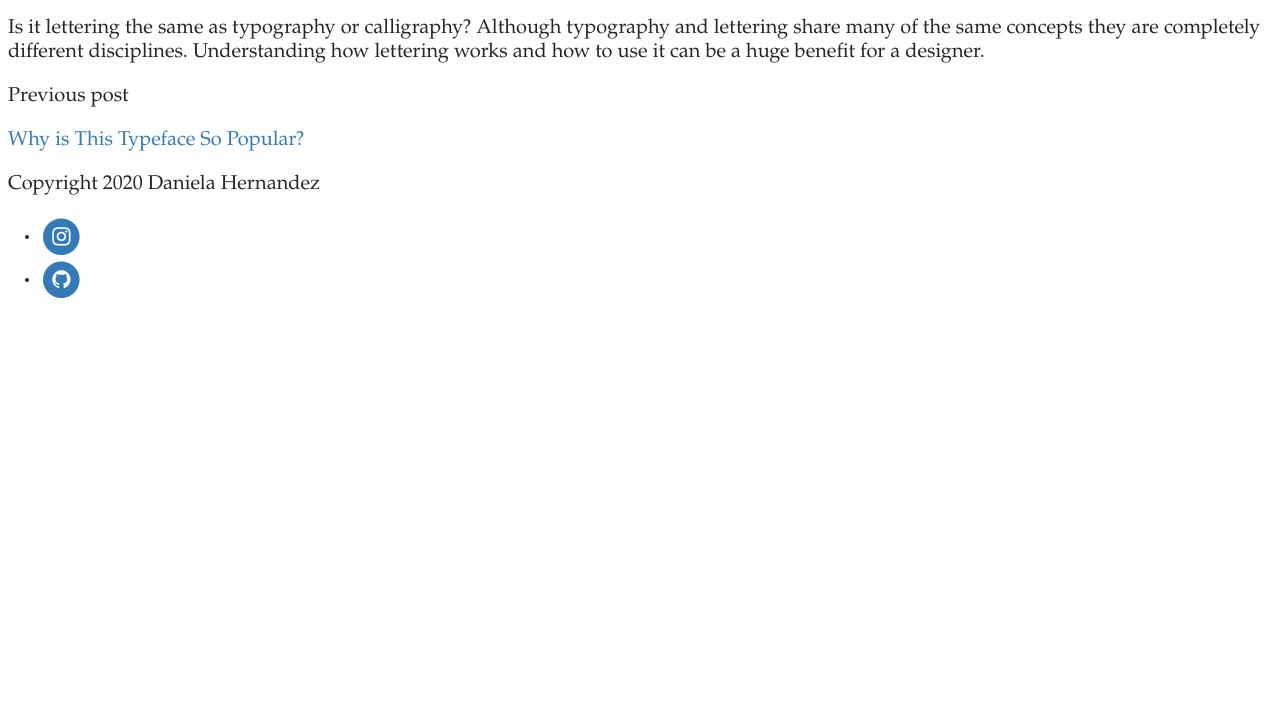
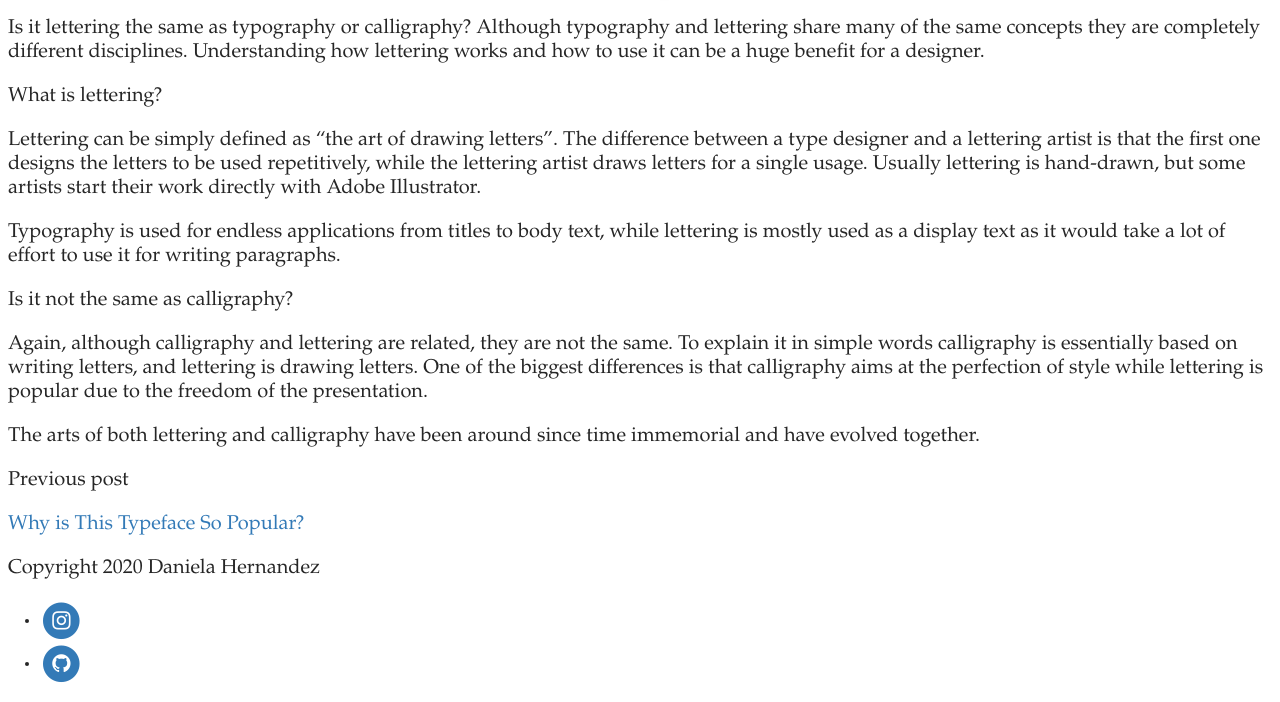
Before and after one commit to danielaher1899/danysblog, a Jekyll site: the page built from _posts/2020-10-22-lettering-and-its-benefits-in-design.md, in a window 1280 px wide and 900 px high, scrolled down 1659 px, cut to the strip 198-900 px from the top of the window. Built offline with Jekyll 4.4.1, drawn with Linux system fonts in a browser that asks for light colours; some web fonts are replaced; before the commit the page ends 2175 px from its top, so only the background shows below that.

Commit message:
Update Post “2020-10-22-lettering-and-its-benefits-in-design”

```diff
--- a/_posts/2020-10-22-lettering-and-its-benefits-in-design.md
+++ b/_posts/2020-10-22-lettering-and-its-benefits-in-design.md
@@ -6,3 +6,15 @@ header_feature_image: ../uploads/umberto-qjuzfco-p3a-unsplash.jpg
 comments: true
 ---
 Is it lettering the same as typography or calligraphy? Although typography and lettering share many of the same concepts they are completely different disciplines. Understanding how lettering works and how to use it can be a huge benefit for a designer.
+
+What is lettering?
+
+Lettering can be simply defined as “the art of drawing letters”. The difference between a type designer and a lettering artist is that the first one designs the letters to be used repetitively, while the lettering artist draws letters for a single usage. Usually lettering is hand-drawn, but some artists start their work directly with Adobe Illustrator.
+
+Typography is used for endless applications from titles to body text, while lettering is mostly used as a display text as it would take a lot of effort to use it for writing paragraphs.
+
+Is it not the same as calligraphy?
+
+Again, although calligraphy and lettering are related, they are not the same. To explain it in simple words calligraphy is essentially based on writing letters, and lettering is drawing letters. One of the biggest differences is that calligraphy aims at the perfection of style while lettering is popular due to the freedom of the presentation.
+
+The arts of both lettering and calligraphy have been around since time immemorial and have evolved together.
```
